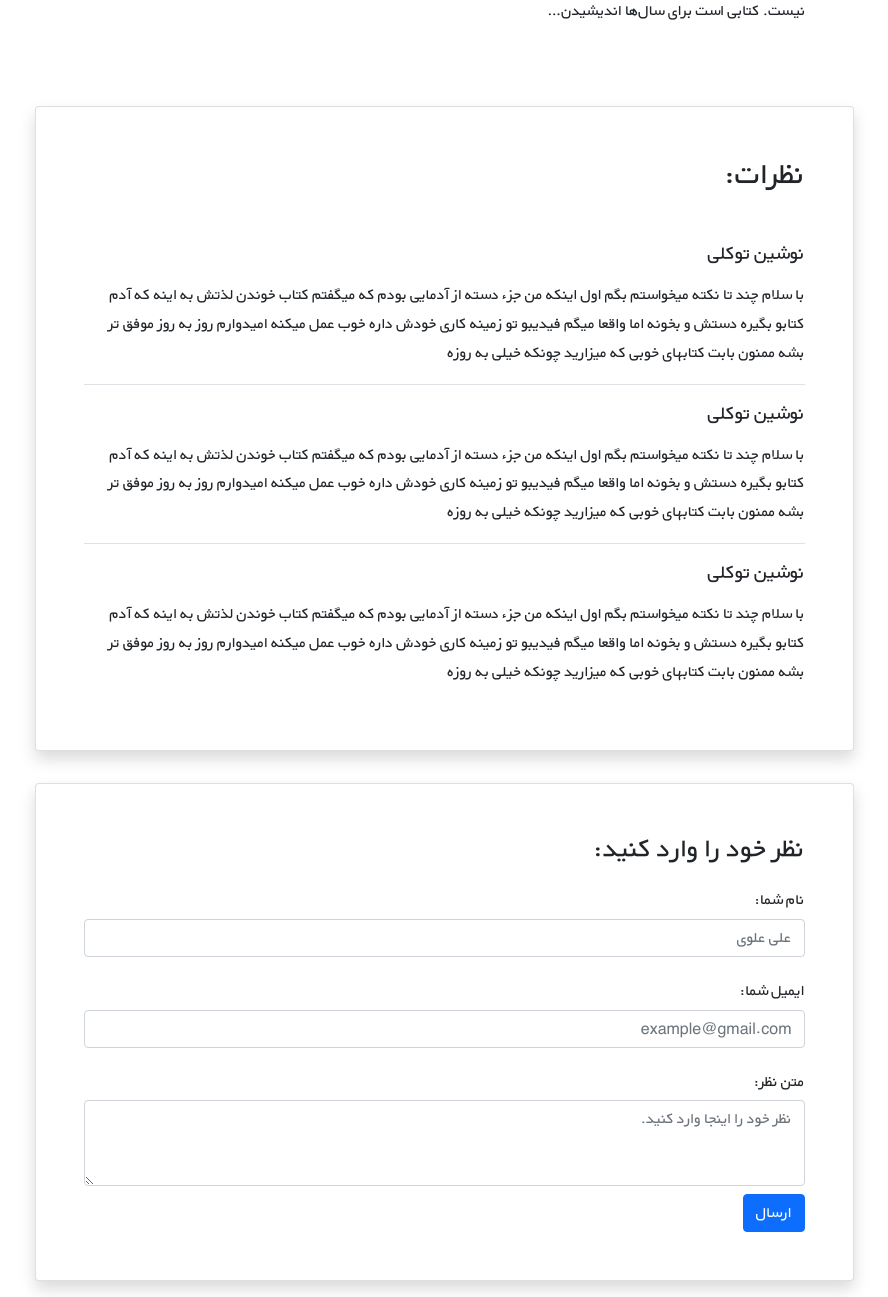
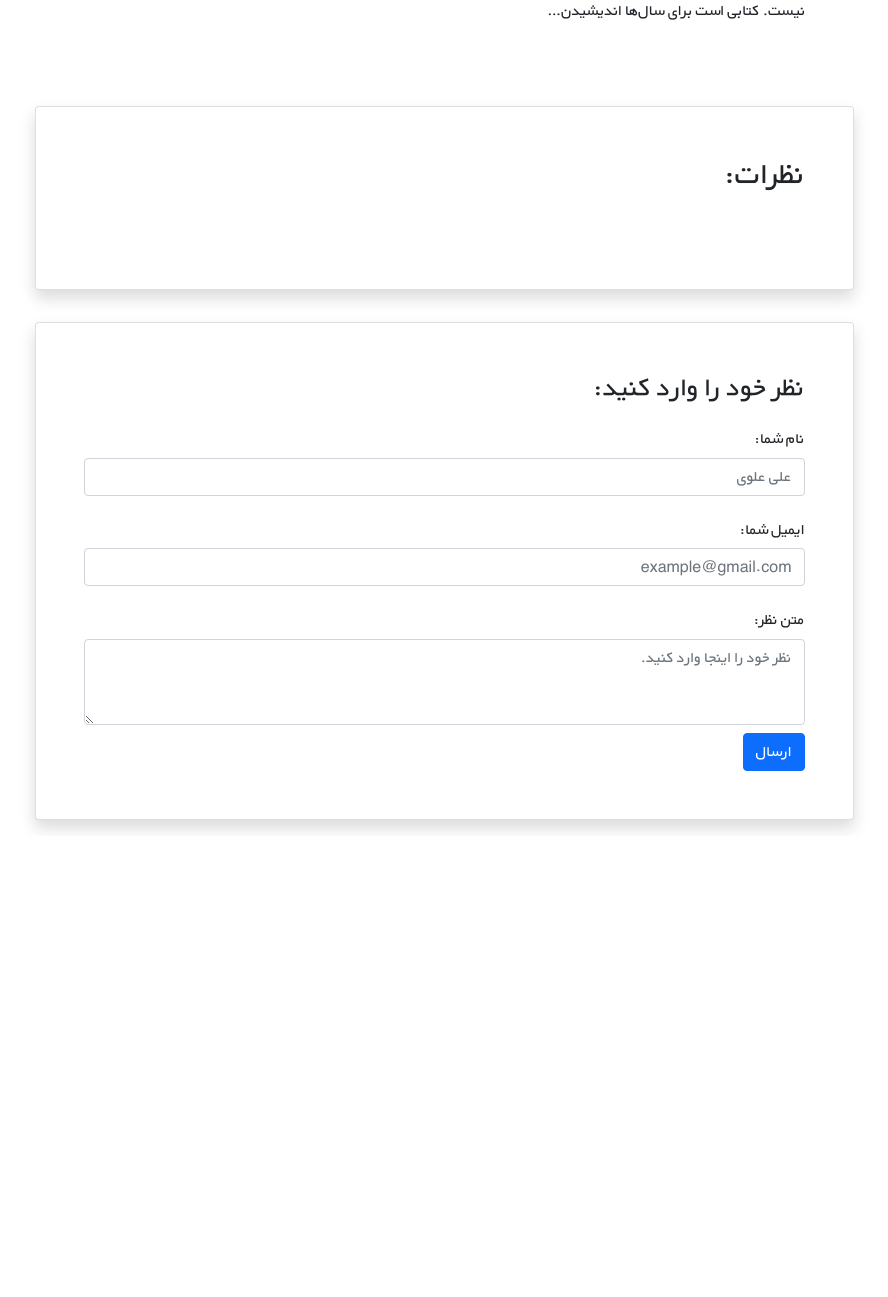
Before and after one commit to MamadFaramarzi/django_course_bookstore_project, a Django app: page /books/1/ in a window 1280 px wide. Shown: the part 991-2288 px from the top of the page, without its empty margins (196-1084 px from the left). After the commit the page ends 1822 px from the top, so only its background shows below. Run offline with Django 4.2, Linux system fonts and the light colour scheme; data comes from the database, SQL or seed files in the repository; both versions use the stored data as it was after the commit.

Commit message:
add comments to detail view

```diff
--- a/books/admin.py
+++ b/books/admin.py
@@ -5,6 +5,7 @@ from .models import Book, Comment
 @admin.register(Comment)
 class CommentAdmin(admin.ModelAdmin):
     list_display = ['user', 'text', 'book', 'datetime_created', ]
+    search_fields = ('user', 'text', 'book')
 
 
 admin.site.register(Book)
--- a/books/templates/books/book_detail.html
+++ b/books/templates/books/book_detail.html
@@ -1,7 +1,7 @@
 {% extends '_base.html' %}
 
 {% block page_title %}
-    مشخصات کتاب {{  books.title }}
+    مشخصات کتاب {{  book.title }}
 {% endblock page_title %}
 
 {% block content %}
@@ -12,54 +12,42 @@
                 <div class="row w-sm-75 w-100">
                     <div class="col-xs-12 col-md-3 d-flex justify-content-center">
                         <div>
-                            {% if books.cover %}
-                                <img src="{{ books.cover.url }}"
+                            {% if book.cover %}
+                                <img src="{{ book.cover.url }}"
                                      class="img-fluid rounded-start" alt="...">
                             {% endif %}
                         </div>
                     </div>
                     <div class="col-xs-12 col-md-6 text-center text-md-end mt-md-1 mt-4">
-                        <h1>{{ books.title}}</h1>
-                        <h5 class="small my-1"><span class="text-muted">نویسنده: </span>{{books.author}}</h5>
-                        <h5 class="small my-1"><span class="text-muted">مترجم: </span>{{ books.translator}}</h5>
+                        <h1>{{ book.title}}</h1>
+                        <h5 class="small my-1"><span class="text-muted">نویسنده: </span>{{book.author}}</h5>
+                        <h5 class="small my-1"><span class="text-muted">مترجم: </span>{{ book.translator}}</h5>
 {#                        <h5 class="small my-1"><span class="text-muted">انتشارات: </span>هوزمزد</h5>#}
-                        <a href="{% url "book_update" books.id %}" class="btn btn-info"> ویرایش </a>
-                        <a href="{% url "book_delete" books.id %}" class="btn btn-danger"> حذف </a>
+                        <a href="{% url "book_update" book.id %}" class="btn btn-info"> ویرایش </a>
+                        <a href="{% url "book_delete" book.id %}" class="btn btn-danger"> حذف </a>
                     </div>
                     <div class="col-xs-12 col-md-3 d-flex flex-column">
                         <h3 class="align-self-center pt-2 text-muted align-self-md-end">
-                            ${{books.price}} دلار
+                            ${{book.price}} دلار
                         </h3>
                     </div>
                 </div>
             </div>
 
             <div class="d-flex justify-content-center">
-                <div class="my-3 p-5 w-sm-75 w-100">{{books.description}}
+                <div class="my-3 p-5 w-sm-75 w-100">{{book.description}}
                 </div>
             </div>
 
             <div class="d-flex justify-content-center">
                 <div class="card shadow my-3 p-5 w-sm-75 w-100">
                     <h2 class="mb-5">نظرات:</h2>
+                    {% for comment in comments %}
                     <div class="border-bottom mb-3">
-                        <h5 class="mb-3">نوشین توکلی</h5>
-                        <p>با سلام چند تا نکته میخواستم بگم اول اینکه من جزء دسته از آدمایی بودم که میگفتم کتاب خوندن لذتش
-                            به اینه که آدم کتابو بگیره دستش و بخونه اما واقعا میگم فیدیبو تو زمینه کاری خودش داره خوب عمل
-                            میکنه امیدوارم روز به روز موفق تر بشه ممنون بابت کتابهای خوبی که میزارید چونکه خیلی به روزه</p>
+                        <h5 class="mb-3">{{ comment.user.username}}</h5>
+                        <p>{{ comment.text|linebreaks }}</p>
                     </div>
-                    <div class="border-bottom mb-3">
-                        <h5 class="mb-3">نوشین توکلی</h5>
-                        <p>با سلام چند تا نکته میخواستم بگم اول اینکه من جزء دسته از آدمایی بودم که میگفتم کتاب خوندن لذتش
-                            به اینه که آدم کتابو بگیره دستش و بخونه اما واقعا میگم فیدیبو تو زمینه کاری خودش داره خوب عمل
-                            میکنه امیدوارم روز به روز موفق تر بشه ممنون بابت کتابهای خوبی که میزارید چونکه خیلی به روزه</p>
-                    </div>
-                    <div>
-                        <h5 class="mb-3">نوشین توکلی</h5>
-                        <p>با سلام چند تا نکته میخواستم بگم اول اینکه من جزء دسته از آدمایی بودم که میگفتم کتاب خوندن لذتش
-                            به اینه که آدم کتابو بگیره دستش و بخونه اما واقعا میگم فیدیبو تو زمینه کاری خودش داره خوب عمل
-                            میکنه امیدوارم روز به روز موفق تر بشه ممنون بابت کتابهای خوبی که میزارید چونکه خیلی به روزه</p>
-                    </div>
+                    {% endfor %}
                 </div>
             </div>
 
@@ -80,7 +68,7 @@
                             <textarea class="form-control" name="text" rows="3"
                                       placeholder="نظر خود را اینجا وارد کنید."></textarea>
                         </div>
-                        <button type="submit" class="btn btn-primary">ارسال</button>
+                        <button type="submit" class="btn btn-primary" >ارسال</button>
                     </form>
                 </div>
             </div>
--- a/books/urls.py
+++ b/books/urls.py
@@ -4,7 +4,7 @@ from . import views
 
 urlpatterns = [
     path('', views.BookListView.as_view(), name="book_list"),
-    path("<int:pk>/", views.BookDetailView.as_view(), name="book_detail"),
+    path("<int:pk>/", views.book_detail_view, name="book_detail"),
     path("create/", views.BookCreateView.as_view(), name="book_create"),
     path("<int:pk>/update/", views.BookUpdateView.as_view(), name="book_update"),
     path("<int:pk>/delete/", views.BookDeleteView.as_view(), name="book_delete")
--- a/books/views.py
+++ b/books/views.py
@@ -1,7 +1,9 @@
-from django.shortcuts import render ,redirect
+from django.shortcuts import render, redirect
 from django.urls import reverse, reverse_lazy
 from django.views import generic
-from .models import Book
+from django.shortcuts import get_object_or_404
+
+from .models import Book, Comment
 from .forms import BookForm
 
 
@@ -11,23 +13,26 @@ class BookListView(generic.ListView):
     template_name = "books/book_list.html"
     context_object_name = 'books'
 
-class BookDetailView(generic.DetailView):
-    model = Book
-    template_name = 'books/book_detail.html'
-    context_object_name = 'books'
+
+# class BookDetailView(generic.DetailView):
+#     model = Book
+#     template_name = 'books/book_detail.html'
+#     context_object_name = 'books'
+
+def book_detail_view(request, pk):
+    book = get_object_or_404(Book, pk=pk)
+    book_comments = book.comments.all()
+    return render(request, 'books/book_detail.html', {'book': book, 'comments': book_comments})
+
+
+
+
 
 
 class BookCreateView(generic.CreateView):
     model = Book
     fields = ['title', 'author', 'translator', 'description', 'price', 'cover']
     template_name = "books/book_create.html"
-#  or
-
-# class BookCreateView(generic.CreateView):
-#     model = Book
-#     form_class = BookForm
-#     template_name = "books/book_create.html"
-#     success_url = ""
 
 
 class BookUpdateView(generic.UpdateView):
```
Also changed, not shown: db.sqlite3.
